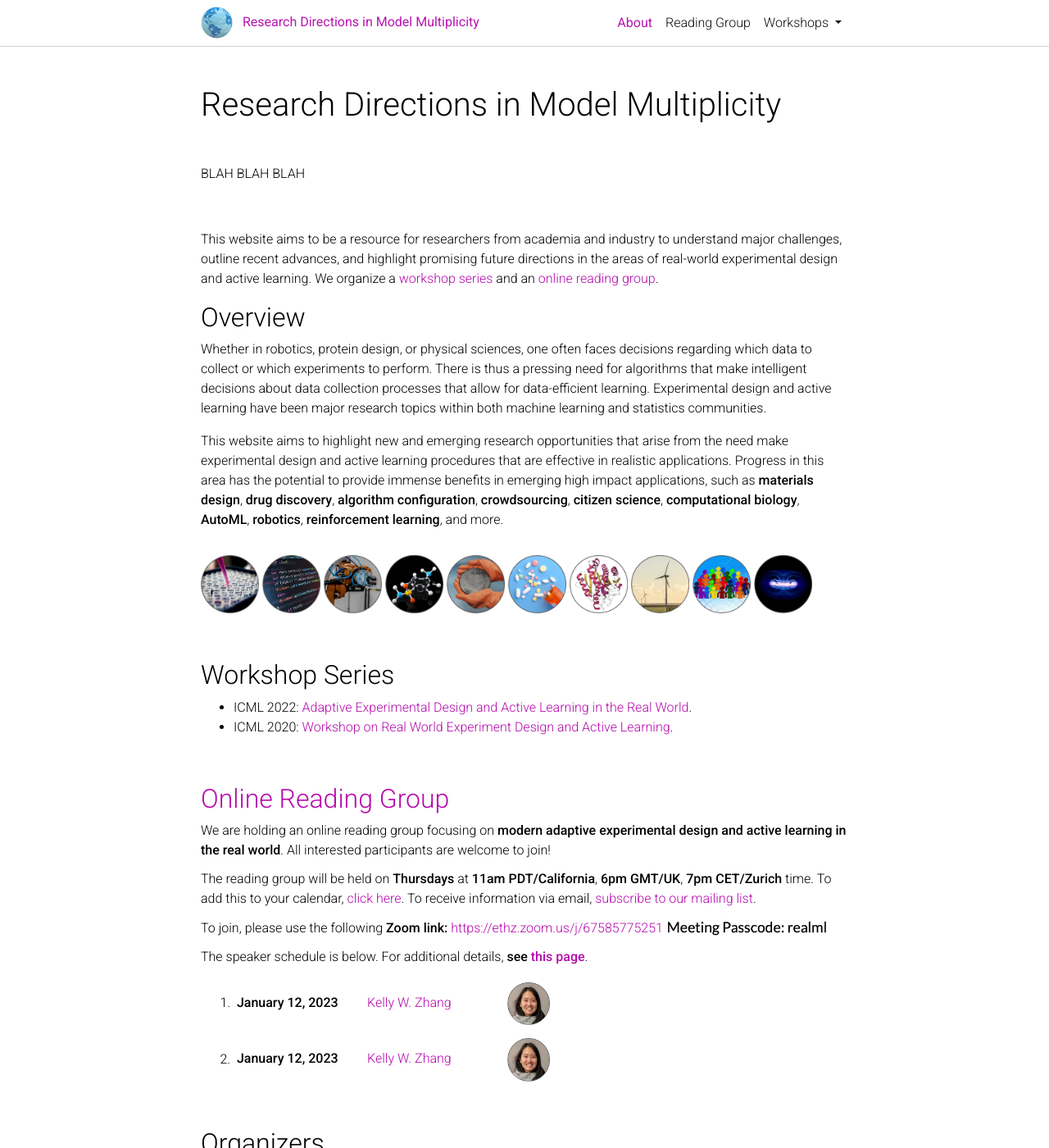
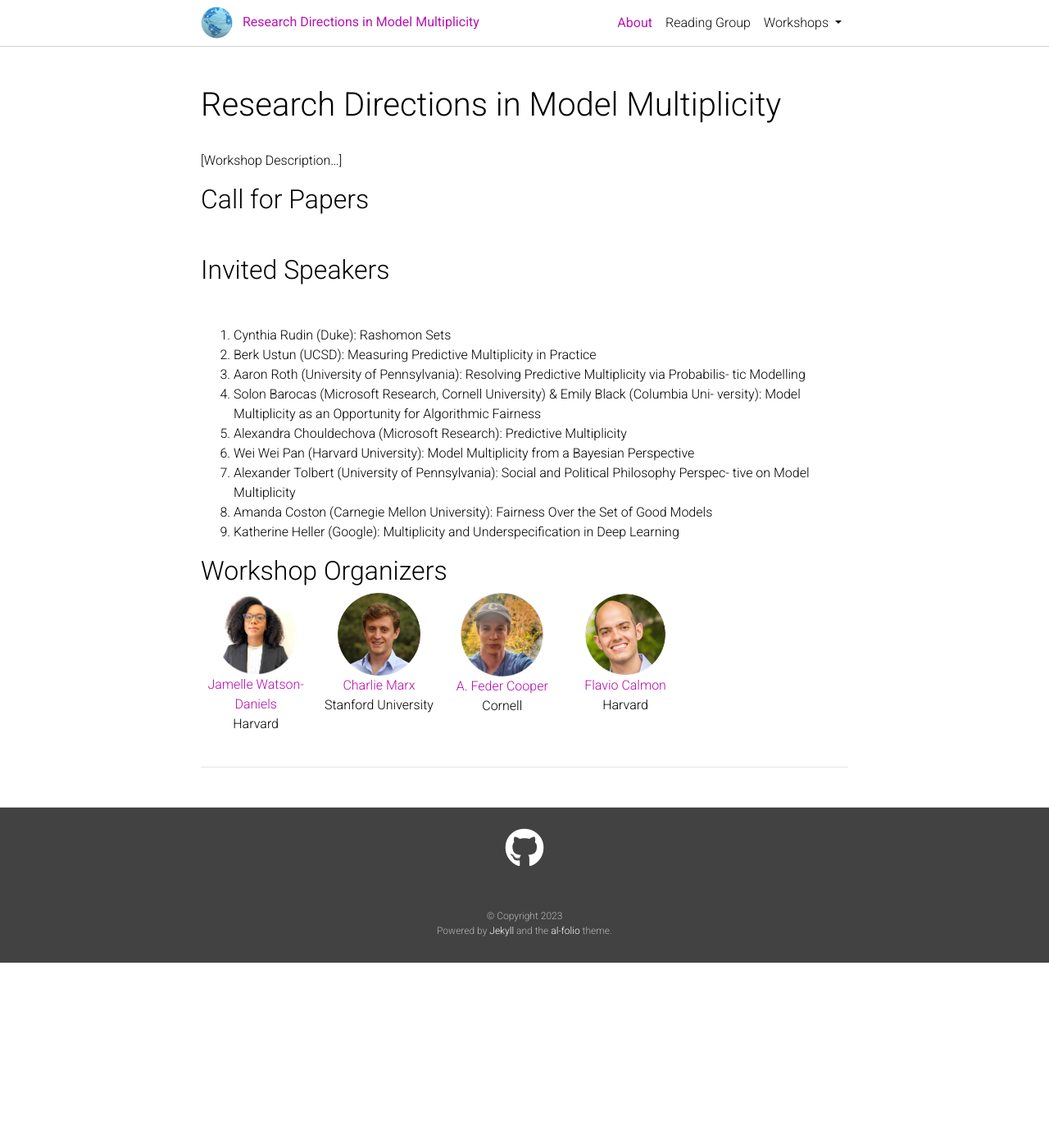
Before and after one commit to multiplicity-workshop/multiplicity-workshop.github.io, a Jekyll site: the page built from _pages/about.md, in a window 1280 px wide and 1400 px high. Shown: the whole window at 82% size. Built offline with Jekyll 4.4.1, drawn with Linux system fonts in a browser that asks for light colours; nearby versions of some CDN libraries; comment, search, counter and statistics services are not loaded; a style sheet for code colours, icons or effects is not loaded; some of the changed text lies outside the part shown.

Commit message:
adding flavio

```diff
--- a/_pages/about.md
+++ b/_pages/about.md
@@ -8,90 +8,42 @@ selected_papers: false # includes a list of papers marked as "selected={true}"
 ---
 
 <br/>
+[Workshop Description...]
 
-BLAH BLAH BLAH
 
+## Call for Papers
 <br/>
 
 
-This website aims to be a resource for researchers from academia and industry to
-understand major challenges, outline recent advances, and highlight promising future
-directions in the areas of real-world experimental design and active learning. We
-organize a [workshop series](#workshopseries) and an [online reading
-group](#readinggroup).
-
-## Overview
-
-Whether in robotics, protein design, or physical sciences, one often faces decisions
-regarding which data to collect or which experiments to perform. There is thus a
-pressing need for algorithms that make intelligent decisions about data collection
-processes that allow for data-efficient learning. Experimental design and active
-learning have been major research topics within both machine learning and statistics
-communities.
-
-This website aims to highlight new and emerging research opportunities that arise from
-the need make experimental design and active learning procedures that are effective in
-realistic applications.  Progress in this area has the potential to provide immense
-benefits in emerging high impact applications, such as **materials design**, **drug
-discovery**, **algorithm configuration**, **crowdsourcing**, **citizen science**,
-**computational biology**, **AutoML**, **robotics**, **reinforcement learning**, and
-more.
-<div style="margin-bottom: 8mm"></div>
-<img src="assets/img/application-circles/pipette.png" alt="" width="9%">
-<img src="assets/img/application-circles/code.png" alt="" width="9%">
-<img src="assets/img/application-circles/robot.png" alt="" width="9%">
-<img src="assets/img/application-circles/molecule.png" alt="" width="9%">
-<img src="assets/img/application-circles/material.png" alt="" width="9%">
-<img src="assets/img/application-circles/drug.png" alt="" width="9%">
-<img src="assets/img/application-circles/protein.png" alt="" width="9%">
-<img src="assets/img/application-circles/wind.png" alt="" width="9%">
-<img src="assets/img/application-circles/crowd.png" alt="" width="9%">
-<img src="assets/img/application-circles/plasma.png" alt="" width="9%">
-<!--<img src="assets/img/application-circles/molecule_bare.png" alt="" width="8%"> &nbsp;-->
-<a name="workshopseries"></a> <!--due to formatting issues, put link to section here-->
-
+## Invited Speakers
 <br/>
 
-## Workshop Series
-- ICML 2022: [Adaptive Experimental Design and Active Learning in the Real
-  World](https://realworldml.github.io/icml2022/).
-- ICML 2020: [Workshop on Real World Experiment Design and Active
-  Learning](https://realworldml.github.io/icml2020/).
-<a name="readinggroup"></a> <!--due to formatting issues, put link to section here-->
+1. Cynthia Rudin (Duke): Rashomon Sets
+2. Berk Ustun (UCSD): Measuring Predictive Multiplicity in Practice
+3. Aaron Roth (University of Pennsylvania): Resolving Predictive Multiplicity via Probabilis-
+tic Modelling
+4. Solon Barocas (Microsoft Research, Cornell University) & Emily Black (Columbia Uni-
+versity): Model Multiplicity as an Opportunity for Algorithmic Fairness
+5. Alexandra Chouldechova (Microsoft Research): Predictive Multiplicity
+6. Wei Wei Pan (Harvard University): Model Multiplicity from a Bayesian Perspective
+7. Alexander Tolbert (University of Pennsylvania): Social and Political Philosophy Perspec-
+tive on Model Multiplicity
+8. Amanda Coston (Carnegie Mellon University): Fairness Over the Set of Good Models
+9. Katherine Heller (Google): Multiplicity and Underspecification in Deep Learning
 
-<br/>
-
-## [Online Reading Group](readinggroup)
-
-<p style="margin-bottom: 3mm">We are holding an online reading group focusing on <strong>modern adaptive experimental design and active learning in the real world</strong>.  All interested participants are welcome to join!</p>
-<p style="margin-bottom: 3mm">The reading group will be held on <strong>Thursdays</strong> at <strong>11am PDT/California</strong>, <strong>6pm GMT/UK</strong>, <strong>7pm CET/Zurich</strong> time. To add this to your calendar, <a href="https://calendar.google.com/calendar/u/0?cid=Mzg1OTc3M2I0MmJjNDIyNGQxZjE2MDA0ZWQ3OGUzNzlhOGViNzdlM2JiMmQ1NmFlYmZkZTU5M2RkOTVhYTEwN0Bncm91cC5jYWxlbmRhci5nb29nbGUuY29t">click here</a>. To receive information via email, <a href="https://forms.gle/Ex1ut4YfL8E3qt7W6">subscribe to our mailing list</a>.</p>
-<p style="margin-bottom: 3mm">To join, please use the following <strong>Zoom link:</strong> <a href="https://ethz.zoom.us/j/67585775251">https://ethz.zoom.us/j/67585775251</a> <img src="assets/img/zoompass.png" alt="" width="25%"></p>
-<p style="margin-bottom: 5mm">The speaker schedule is below. For additional details, <strong>see <a href="readinggroup">this page</a></strong>.</p>
-
-1. &nbsp;**January 12, 2023** &emsp;&nbsp;&nbsp;&nbsp; [Kelly W. Zhang](https://kellywzhang.github.io/)
-    &emsp;&emsp;&emsp;&emsp;<img src="assets/img/speaker-circles/kelly.png" alt="" width="7%">
-
-
-1. &nbsp;**January 12, 2023** &emsp;&nbsp;&nbsp;&nbsp; [Kelly W. Zhang](https://kellywzhang.github.io/)
-    &emsp;&emsp;&emsp;&emsp;<img src="assets/img/speaker-circles/kelly.png" alt="" width="7%">
-
-
-<br/>
-<h2 style="margin-bottom: 5mm;">Organizers</h2>
-
-Feel free to get in touch with us!
+## Workshop Organizers
 
 <div class="flex-container" style="display:flex;">
 
     <div style="width:17%; text-align:center">
-      <img src="assets/img/organizer-circles/jamelle-circle.png" alt="" width="75%">
+      <img src="assets/img/organizer-circles/jamelle-circle.jpg" alt="" width="75%">
       <div><a href="https://www.jamellewd.com/">Jamelle Watson-Daniels</a></div>
       <div>Harvard</div>
     </div>
     &emsp;
 
     <div style="width:17%; text-align:center">
-      <img src="assets/img/organizer-circles/charlie-circle.png" alt="" width="75%">
+      <img src="assets/img/organizer-circles/charlie-circle.jpg" alt="" width="75%">
       <!--<div style="width:115%; text-align:left"><a href="https://charliemarx.github.io/">Charlie Marx</a></div>-->
       <div><a href="https://charliemarx.github.io/">Charlie Marx</a></div>
       <div>Stanford University</div>
@@ -99,10 +51,17 @@ Feel free to get in touch with us!
     &emsp;
 
     <div style="width:17%; text-align:center">
-      <img src="assets/img/organizer-circles/cooper-circle.png" alt="" width="75%">
+      <img src="assets/img/organizer-circles/cooper-circle.jpg" alt="" width="75%">
       <div><a href="https://afedercooper.info/">A. Feder Cooper</a></div>
       <div>Cornell</div>
     </div>
     &emsp;
 
+    <div style="width:17%; text-align:center">
+      <img src="assets/img/organizer-circles/flavio-circle.jpg" alt="" width="75%">
+      <div><a href="https://people.seas.harvard.edu/~flavio/">Flavio Calmon</a></div>
+      <div>Harvard</div>
+    </div>
+    &emsp;
+
 </div>
--- a/make-circles.py
+++ b/make-circles.py
@@ -2,7 +2,7 @@ from PIL import Image, ImageDraw
 from pathlib import Path
 
 img_dir = Path("assets/img/organizer-circles/")
-filenames = ["charlie.jpg", "jamelle.jpg", "cooper.jpg"]
+filenames = ["charlie.jpg", "jamelle.jpg", "cooper.jpg", "flavio.jpg"]
 
 
 for fname in filenames:
```
Also changed, not shown: assets/img/organizer-circles/flavio-circle.jpg (added), assets/img/organizer-circles/flavio-uncropped.jpg (added), assets/img/organizer-circles/flavio.jpg (added).
